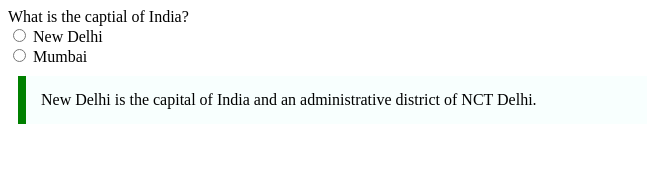
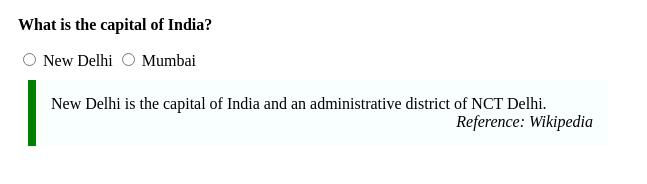
Before and after one commit to acciojob/trivia-srinijalanda93, a website: page main.html in a window 1280 px wide. Shown: the whole page, without its empty margins (0-647 px from the left). Drawn offline with Linux system fonts and the light colour scheme.

Commit message:
created a submission

```diff
--- a/main.html
+++ b/main.html
@@ -5,7 +5,7 @@
 <head>
 	<link rel="stylesheet" href="styles.css">
 	<style>
-		.quotes{
+		.quotation{
 			max-width:600px;
 			margin:10px;
 			padding:15px;
@@ -13,19 +13,42 @@
 			background-color:#f8fffe;
 			front-weight:bold;
 		}
+		/* Style for the citation in the quotation */
+.quotation cite {
+  display: block;
+  text-align: right;
+}
+		.question-container {
+  text-align: left;
+  max-width: 600px;
+  margin: 10px;
+}
+
+/* Style for the question */
+.question {
+  font-weight: bold;
+}
+
 	</style>
 </head>
 
 <body>
-	<!-- the entire body must be written by student -->
-	<label for="captial">What is the captial of India?</label><br>
-	<input type="radio" name="c" id="delhi">
-	<label for="delhi">New Delhi</label><br>
-	<input type="radio" name="c" id=mumbai>
-	<label for="delhi">Mumbai</label>
-	<blockquote class="quotes">
-		New Delhi is the capital of India and an administrative district of NCT Delhi.
-	</blockquote>
+ <div class="question-container">
+        <p class="question">What is the capital of India?</p>
+        <form>
+            <label>
+                <input type="radio" name="answer" value="New Delhi">
+                New Delhi
+            </label>
+            <label>
+                <input type="radio" name="answer" value="Mumbai">
+                Mumbai
+            </label>
+        </form>
+        <blockquote class="quotation">
+            New Delhi is the capital of India and an administrative district of NCT Delhi. <cite>Reference: Wikipedia</cite>
+        </blockquote>
+    </div>
     <script type="text/javascript" src="./script.js">
 
 </script>
```
